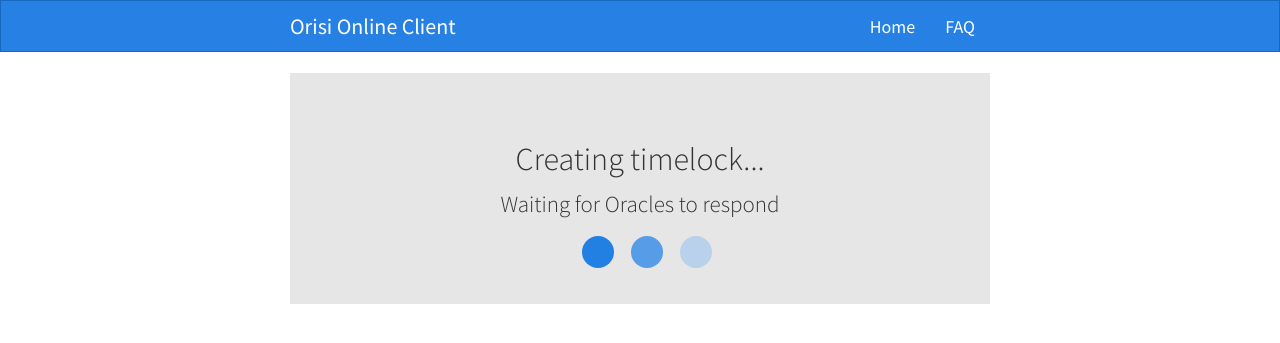
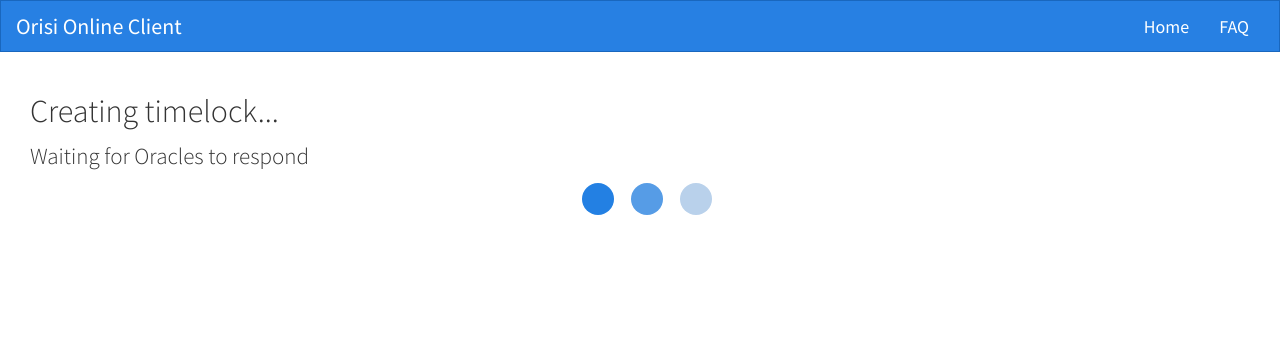
Before and after one commit to orisi/webclient, a Django app: template orisiclient/templates/main/timelock_retrieve.html in a window 1280 px wide. Shown: the top 343 px of the page. Run offline with Django 3.2, Linux system fonts and the light colour scheme; the template is opened without the code that fills it, so the values that code supplies are empty; style sheets or scripts are compiled from the project's sources; some libraries are stand-ins or nearby versions.

Commit message:
better ux

```diff
--- a/orisiclient/apps/main/views.py
+++ b/orisiclient/apps/main/views.py
@@ -88,6 +88,7 @@ class TimelockRetrieveView(TemplateView):
     ta = TimelockAddress.objects.filter(pub=pub).order_by('-ts')[0]
     context['ta'] = ta
 
+
     return context
 
   def get(self, *args, **kwargs):
--- a/orisiclient/templates/main/timelock_retrieve.html
+++ b/orisiclient/templates/main/timelock_retrieve.html
@@ -29,36 +29,48 @@
   @media (min-width: 768px) {
     .container {
       width:100%;
-      max-width: 730px;
+      max-width: 1730px;
     }
   }
 </style>
+
+
+
+
+<div class="container"
 <div class="row">
-  <div class="col-xs-12">
-    <div class="jumbotron">
-      <div id="before" class="center">
+            <div id="before">
+
+
+
                 <h2>Creating timelock...</h2>
                 <p>Waiting for Oracles to respond</p>
+
                 <div class="results">
                     <div id="circleG">
-            <div id="circleG_1" class="circleG">
-            </div>
-            <div id="circleG_2" class="circleG">
-            </div>
-            <div id="circleG_3" class="circleG">
+                        <div id="circleG_1" class="circleG"></div>
+                        <div id="circleG_2" class="circleG"></div>
+                        <div id="circleG_3" class="circleG"></div>
                     </div>
                 </div>
             </div>
-      </div>
+
             <div id="afterSuccess" style="display:none;" class="center text-center">
+
+
+           <div class="col-md-6">
             <h1>Timelock Created!</h1>
             <hr>
             <p>Please send your timelock money to <B><span class="address" class="strong"></span></B>.</p>
-        <p>You need to send amount ending with <span class="tx_mark strong"></span>. For example:
-        <b>0.00500<span class="tx_mark"></span></b>. That way we can recognize this transaction from many others you may schedule.
+            <p>You need to send amount ending with <span class="tx_mark strong"></span>
+                satoshi.
+
+            For example:
+            <b>0.0015<span class="tx_mark"> BTC</span></b>. That way Oracles can recognize this transaction from many others you may schedule.
             Use calculator below to get the amount you need to send.
             </p>
             <hr>
+
             <h2>How much would you like to send?</h2>
             <div class="row">
 
@@ -71,9 +83,9 @@
             <div class="row">
                 <div class="text-center">
                     <p style="font-size: 60px; color: gray;">
-              <span class="glyphicon glyphicon-arrow-down"></span>
-              </p>
-            </div></div>
+                    <span class="glyphicon glyphicon-arrow-down"></span></p>
+                </div>
+            </div>
 
             <div class="row">
                 <div class="form-group" style="margin-top:5px;">
@@ -82,23 +94,50 @@
             </div>
 
 
-      <div class="text-center">
-        <p>Oracles will wait for your transaction for no more than <b>30 minutes</b>. This means we will delete this contract when there is no initial transaction.</p>
+            <div class="">
+                <p>Oracles will wait for your transaction for no more than <b>2 hours</b>
+                </p>
             </div>
         </div>
-      <div id="afterFailure" style="display:none;" class="center">
+        <div id="afterFailure" style="display:none;" >
             <h2>Please use different address</h2>
             <p>You have used this address for previous contract, please use another return address.</p>
             <a href="{% url 'main:timelock' %}" class="btn btn-lg btn-primary">Create New</a>
         </div>
-      <div class="text-center" id="liveMonitoring" style="display:none;">
-
-              If you haven't done it already, now it's time to go to your wallet and send your "timelock" money. After we receive a confirmation you will see your transaction coming in below.
 
 
-        <h2>Oracle's communication</h2>
-          <table class="table table-striped">
+            <div class="col-md-6  ">
+
+
+
+            <h1>Watch Blockchain and Oracles Communicating</h1>
+
+
+
+
+            <table class="table table-striped ">
                 <thead>
+                    <TR> Bitcoin Address: <span class="address"></span></TR>
+
+
+                    <tr>
+                        <th>Txid</th>
+                        <th>Confirmations</th>
+                        <th>Amount</th>
+                    </tr>
+                </thead>
+
+                <tbody id="liveTable">
+                </tbody>
+            </table>
+
+
+
+
+
+                <table class="table table-striped ">
+                    <thead>
+                         <TR>Fastcast Stream</TR>
                         <tr>
                             <td>Oracle</td>
                             <td>Operation</td>
@@ -108,25 +147,18 @@
                     </tbody>
                 </table>
 
-              <h2> Monitoring Blockchain for your transaction </h2>
-<canvas width="27" height="27" id="myCanvas"></canvas>
-             <div>address: <span class="address"></span></div>
 
-          <table class="table table-striped">
-          <thead>
-            <tr>
-              <th>Txid</th>
-              <th>Confirmations</th>
-              <th>Amount</th>
-            </tr>
-          </thead>
-          <tbody id="liveTable">
-          </tbody>
-        </table>
+
+ <IMG SRC="https://blockchain.info/qr?data=36Nt2qWPPxmd4iBN6Dw9wfS2Xf853aVi55&size=200"></IMG>
+
             </div>
-    </div>
-  </div>
-</div>
+
+</DIV>
+
+
+
+
+
 
 <script type="text/javascript">
 
```
Lines whose indentation alone changed are shown as unchanged.
